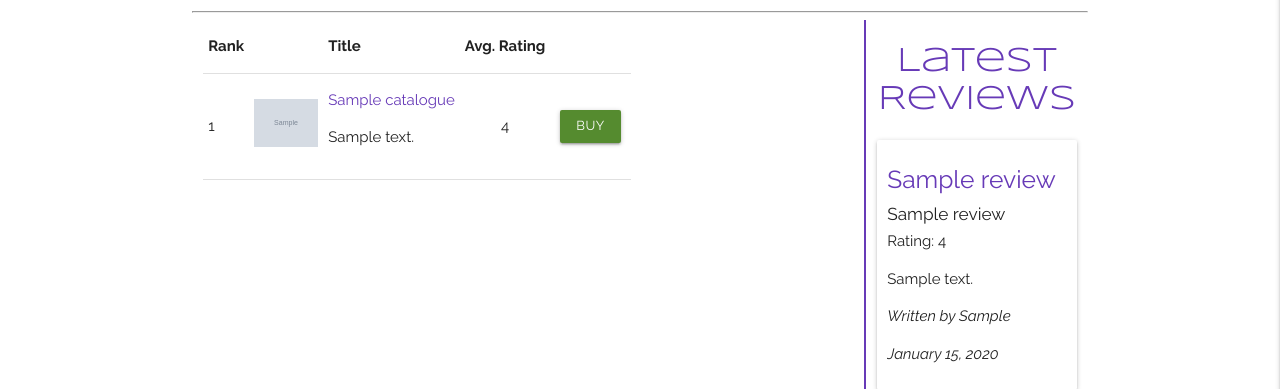
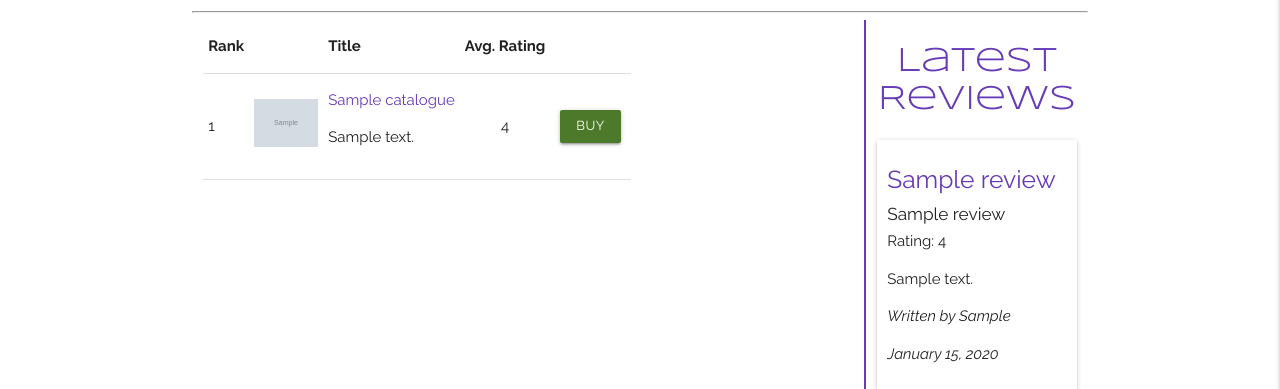
Before and after one commit to NickChapman1988/game-shelf, a Flask app: page /get_catalogue in a window 1280 px wide. Shown: the part 427-816 px from the top of the page. Run offline with Flask 2, Linux system fonts and the light colour scheme; grey boxes marked "Sample" are stand-in pictures; a database or web service that is not in the repository returns one stand-in record (values such as "Sample title"); some libraries are stand-ins or nearby versions.

Commit message:
Update button colours

```diff
--- a/static/css/style.css
+++ b/static/css/style.css
@@ -53,6 +53,10 @@ main {
 
 .btn-large {
     padding: 0 20px;
+}
+
+.buy-button {
+    background-color: #4C7A2A;
 }
 
 .card-panel {
--- a/templates/catalogue.html
+++ b/templates/catalogue.html
@@ -47,7 +47,7 @@
                                 <td class="center-align">--</td>
                             {% endif %}
                             <td>
-                                <a href="{{ game.shop_link }}" target="_blank" class="btn-small light-green darken-3" rel="noopener">Buy</a>
+                                <a href="{{ game.shop_link }}" target="_blank" class="btn-small buy-button" rel="noopener">Buy</a>
                                 <!-- Only allow registered users to review -->
                                 {% if session.user %}
                                     {% if game.game_rating == "--" %}
--- a/templates/view_game.html
+++ b/templates/view_game.html
@@ -89,7 +89,7 @@
                 {% if existing_review == 1 %}
                     <!-- Display to registered users without review -->
                     <div class="col s6 m4">
-                        <a href="{{ game.shop_link }}" target="_blank" class="btn-large light-green darken-3" rel="noopener">Buy</a>
+                        <a href="{{ game.shop_link }}" target="_blank" class="btn-large buy-button" rel="noopener">Buy</a>
                     </div>
                     <div class="col s6 m4">
                         <a href="{{ url_for('add_review') }}" class="btn-large purple">Review</a>
@@ -102,7 +102,7 @@
                 {% else %}
                     <!-- Display to registered users with review -->
                     <div class="col s6">
-                        <a href="{{ game.shop_link }}" target="_blank" class="btn-large light-green darken-3" rel="noopener">Buy</a>
+                        <a href="{{ game.shop_link }}" target="_blank" class="btn-large buy-button" rel="noopener">Buy</a>
                     </div>
                     {% if session.user|lower == "admin"|lower %}
                     <div class="col s6">
@@ -113,7 +113,7 @@
             {% else %}
                 <!-- Display to unregistered users -->
                 <div class="col s6 push-s3">
-                    <a href="{{ game.shop_link }}" target="_blank" class="btn-large light-green darken-3" rel="noopener">Buy</a>
+                    <a href="{{ game.shop_link }}" target="_blank" class="btn-large buy-button" rel="noopener">Buy</a>
                 </div>
             {% endif %}
         </div>
```
Also changed, not shown: README.md, static/images/buttons.jpg (added), static/images/buttons.png (deleted).
